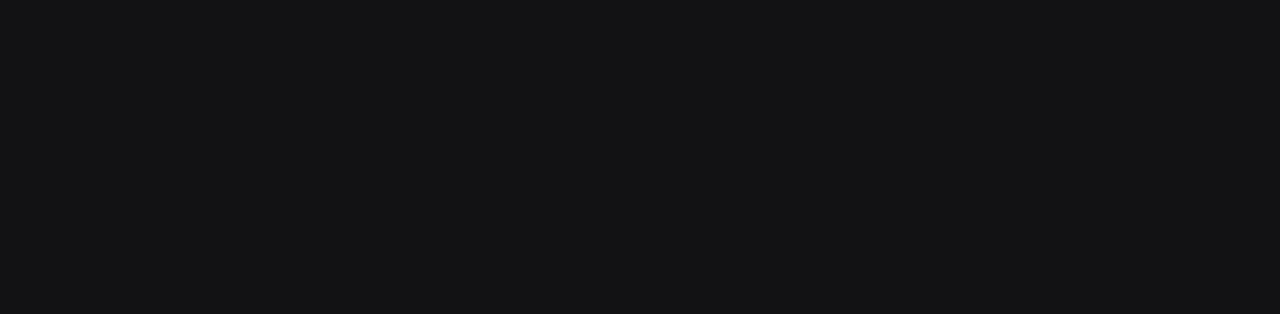
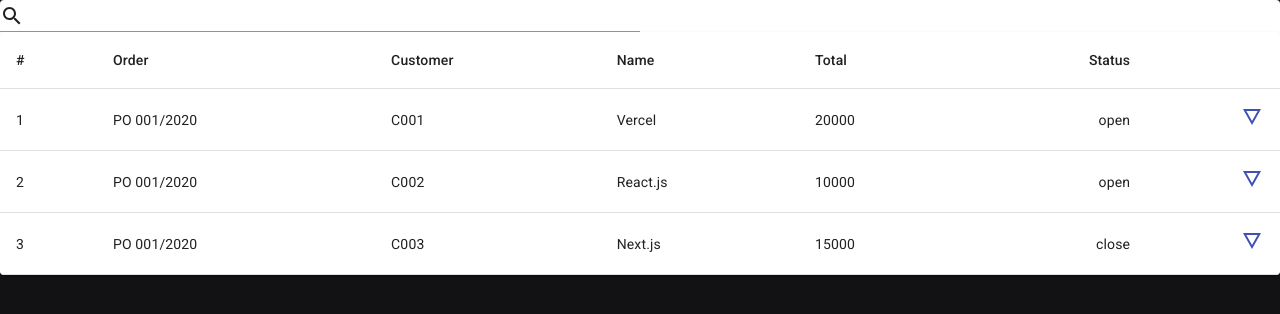
Before and after one commit to gmahota/nextjs-invoice-order, a Next.js app: page /order in a window 1280 px wide. Shown: the top 314 px of the page. Built offline with nearby package versions, Linux system fonts and the light colour scheme.

Commit message:
add order's list

```diff
--- a/src/pages/order/index.tsx
+++ b/src/pages/order/index.tsx
@@ -1,5 +1,165 @@
-import React from 'react'
+import React, { useEffect, useState } from 'react'
+
+import { createStyles, makeStyles, Theme } from '@material-ui/core/styles'
+
+import Paper from '@material-ui/core/Paper'
+import Grid from '@material-ui/core/Grid'
+
+import Card from '@material-ui/core/Card'
+import CardHeader from '@material-ui/core/CardHeader'
+import CardMedia from '@material-ui/core/CardMedia'
+import CardContent from '@material-ui/core/CardContent'
+import CardActions from '@material-ui/core/CardActions'
+
+import Table from '@material-ui/core/Table'
+import TableBody from '@material-ui/core/TableBody'
+import TableCell from '@material-ui/core/TableCell'
+import TableContainer from '@material-ui/core/TableContainer'
+import TableHead from '@material-ui/core/TableHead'
+import TableRow from '@material-ui/core/TableRow'
+
+import Input from '@material-ui/core/Input'
+import InputLabel from '@material-ui/core/InputLabel'
+import InputAdornment from '@material-ui/core/InputAdornment'
+
+import { Link } from '@material-ui/core'
+
+import DetailsOutlined from '@material-ui/icons/DetailsOutlined'
+import Search from '@material-ui/icons/Search'
+
+const useStyles = makeStyles((theme: Theme) =>
+  createStyles({
+    root: {
+      '& .MuiTextField-root': {
+        margin: theme.spacing(1),
+        width: '25ch'
+      }
+    },
+    table: {
+      minWidth: 650
+    }
+  })
+)
+
+interface Order {
+  id: number
+  code: string
+  customer: string
+  name: string
+  vat: string
+  status: string
+  total: number
+  itens: Array<{
+    id: number
+    code: string
+    description: string
+    unity: string
+    quantity: number
+    price: number
+    total: number
+    project?: string
+  }>
+}
 
 export default function OrderList() {
-  return <></>
+  const classes = useStyles()
+
+  const [filterStr, setFilterStr] = useState('')
+
+  const ordersList: Order[] = [
+    {
+      id: 1,
+      code: 'PO 001/2020',
+      customer: 'C001',
+      name: 'Vercel',
+      vat: '1111',
+      status: 'open',
+      total: 20000,
+      itens: []
+    },
+    {
+      id: 2,
+      code: 'PO 001/2020',
+      customer: 'C002',
+      name: 'React.js',
+      vat: '1111',
+      status: 'open',
+      total: 10000,
+      itens: []
+    },
+    {
+      id: 3,
+      code: 'PO 001/2020',
+      customer: 'C003',
+      name: 'Next.js',
+      vat: '1111',
+      status: 'close',
+      total: 15000,
+      itens: []
+    }
+  ]
+
+  return (
+    <Card>
+      <Grid container>
+        <Grid item xs={6}>
+          <Input
+            id="input-with-icon-adornment"
+            startAdornment={
+              <InputAdornment position="start">
+                <Search />
+              </InputAdornment>
+            }
+            value={filterStr}
+            onChange={event => setFilterStr(event.target.value.toLowerCase())}
+            fullWidth
+          />
+        </Grid>
+        <Grid item xs={12}>
+          <TableContainer component={Paper}>
+            <Table className={classes.table} aria-label="simple table">
+              <TableHead>
+                <TableRow>
+                  <TableCell>#</TableCell>
+                  <TableCell align="left">Order</TableCell>
+                  <TableCell align="left">Customer</TableCell>
+                  <TableCell align="left">Name</TableCell>
+                  <TableCell align="left">Total</TableCell>
+                  <TableCell align="right">Status</TableCell>
+                  <TableCell align="right"></TableCell>
+                </TableRow>
+              </TableHead>
+              <TableBody>
+                {ordersList
+                  .filter(
+                    e =>
+                      filterStr.length === 0 ||
+                      e.code.toLowerCase().includes(filterStr) ||
+                      e.customer.toLowerCase().includes(filterStr) ||
+                      e.name.toLowerCase().includes(filterStr)
+                  )
+                  .map(row => (
+                    <TableRow key={row.id}>
+                      <TableCell component="th" scope="row">
+                        {row.id}
+                      </TableCell>
+                      <TableCell align="left">{row.code}</TableCell>
+                      <TableCell align="left">{row.customer}</TableCell>
+                      <TableCell align="left">{row.name}</TableCell>
+                      <TableCell align="left">{row.total}</TableCell>
+                      <TableCell align="right">{row.status}</TableCell>
+                      <TableCell align="right">
+                        <Link href={`/order/${row.id}`}>
+                          <DetailsOutlined />
+                        </Link>
+                      </TableCell>
+                    </TableRow>
+                  ))}
+              </TableBody>
+            </Table>
+          </TableContainer>
+        </Grid>
+      </Grid>
+    </Card>
+  )
 }
```
Also changed, not shown: src/pages/index.tsx (+10 -1 lines).
